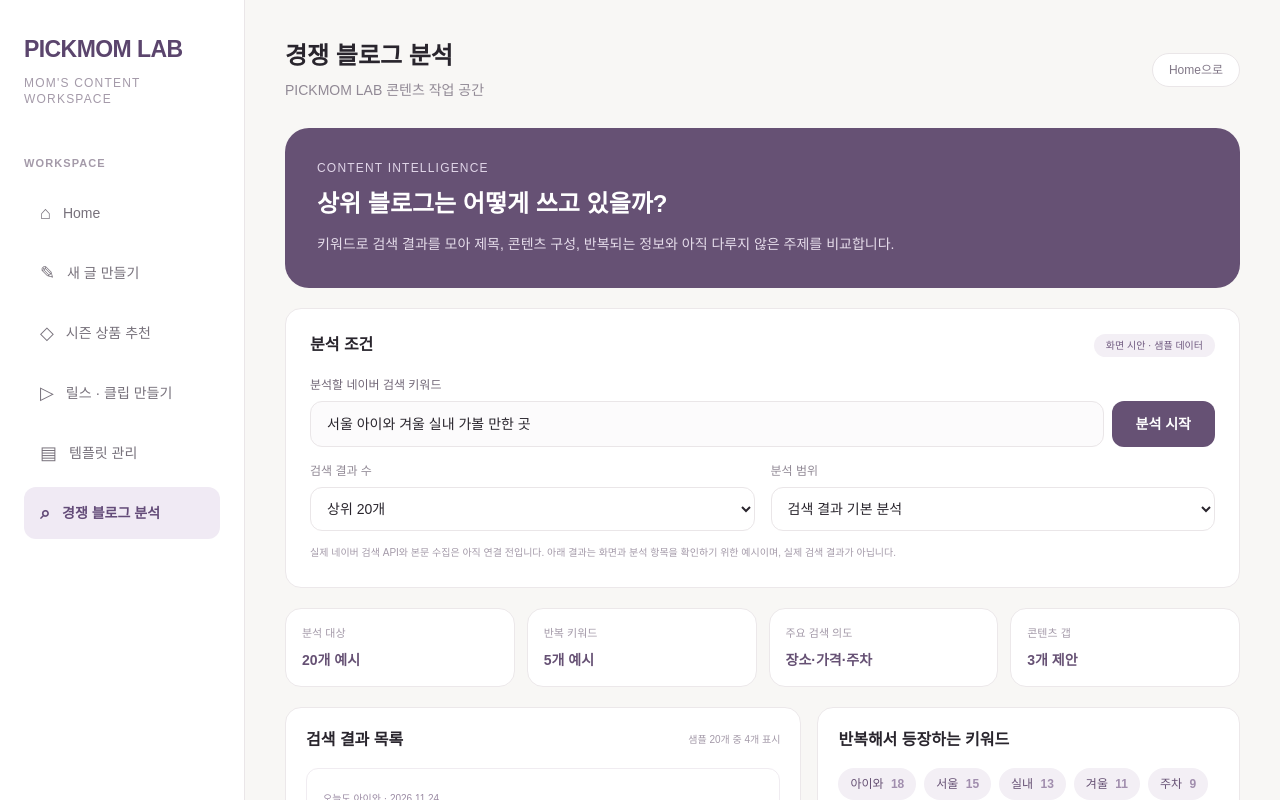
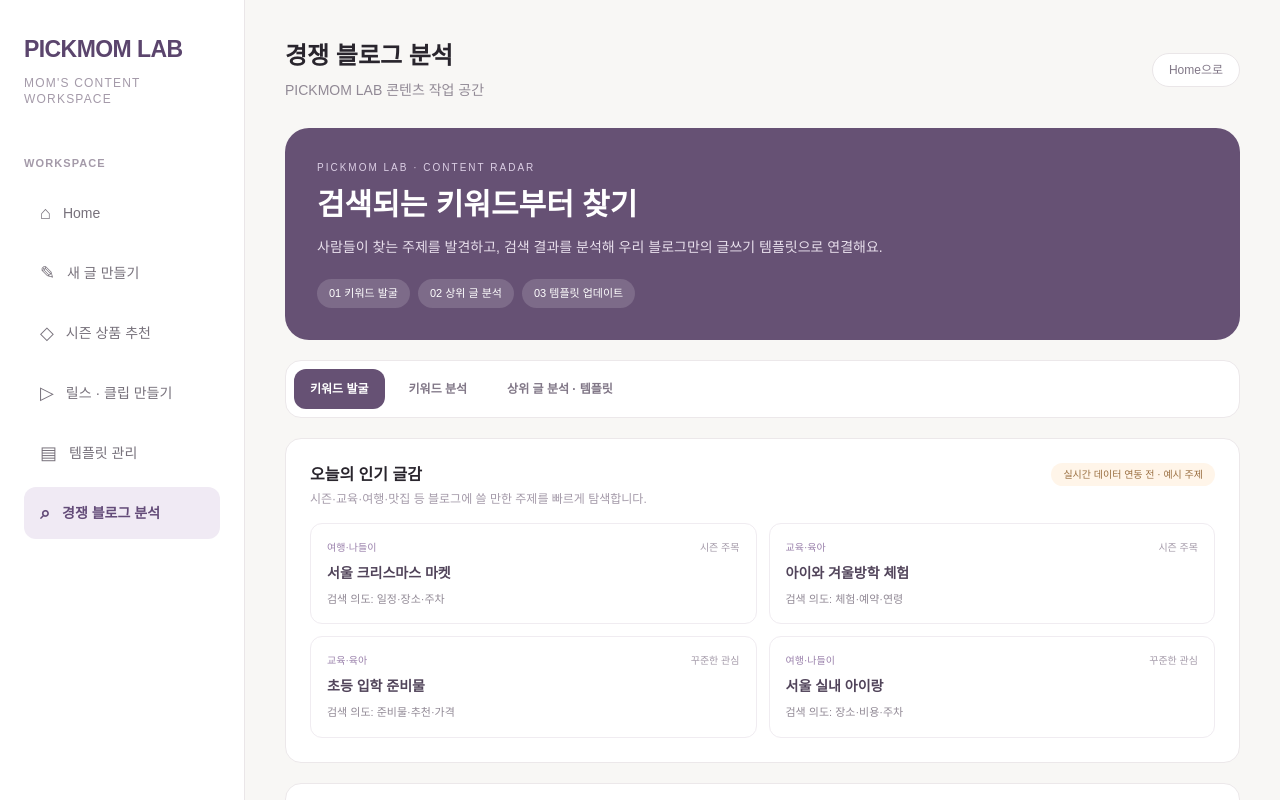
Before and after one commit to pickmom-lab/pickmom-lab, a Next.js app in the folder pickmom-web/: page / in a window 1280 px wide. Both pictures are taken after a click on the button "⌕ 경쟁 블로그 분석". Shown: the top 800 px of the page. Built offline with nearby package versions, Linux system fonts and the light colour scheme.

Commit message:
Redesign keyword discovery and template workflow screen

```diff
--- a/pickmom-web/src/app/components/competitor-analysis.tsx
+++ b/pickmom-web/src/app/components/competitor-analysis.tsx
@@ -1,78 +1,92 @@
 "use client";
 
-import { useMemo, useState } from "react";
+import { useState } from "react";
 
-const samplePosts = [
-  { title: "아이와 함께 가기 좋은 서울 겨울 실내 여행지 10곳", blog: "오늘도 아이와", date: "2026.11.24", summary: "겨울철 실내 나들이 장소와 예약 정보를 정리한 글", tags: ["서울", "아이와", "실내 여행"], length: "약 2,400자", media: "사진 18장 · 영상 1개" },
-  { title: "2026 서울 겨울 실내 놀거리 총정리, 아이랑 주말 나들이", blog: "육아 기록장", date: "2026.11.22", summary: "장소별 특징, 운영 시간, 주차 팁을 소개", tags: ["겨울", "실내 놀거리", "주말"], length: "약 1,900자", media: "사진 14장" },
-  { title: "추운 날 아이와 어디 가지? 서울 실내 체험 추천", blog: "엄마의 하루", date: "2026.11.20", summary: "체험형 공간 중심으로 연령별 추천", tags: ["아이 체험", "서울 나들이"], length: "약 2,100자", media: "사진 21장 · 영상 2개" },
-  { title: "서울 아이랑 가볼 만한 곳, 겨울방학 실내 코스", blog: "주말 탐험대", date: "2026.11.18", summary: "지역별 장소와 이동 동선을 안내", tags: ["겨울방학", "아이랑 가볼 만한 곳"], length: "약 1,700자", media: "사진 12장" },
+const trends = [
+  { keyword: "서울 크리스마스 마켓", category: "여행·나들이", change: "시즌 주목", intent: "일정·장소·주차" },
+  { keyword: "아이와 겨울방학 체험", category: "교육·육아", change: "시즌 주목", intent: "체험·예약·연령" },
+  { keyword: "초등 입학 준비물", category: "교육·육아", change: "꾸준한 관심", intent: "준비물·추천·가격" },
+  { keyword: "서울 실내 아이랑", category: "여행·나들이", change: "꾸준한 관심", intent: "장소·비용·주차" },
+];
+const related = [
+  { word: "서울 아이와 가볼 만한 곳", volume: "검색량 조회 필요", docs: "문서수 조회 필요", score: "분석 대기" },
+  { word: "서울 아이와 실내 체험", volume: "검색량 조회 필요", docs: "문서수 조회 필요", score: "분석 대기" },
+  { word: "서울 겨울 실내 놀거리", volume: "검색량 조회 필요", docs: "문서수 조회 필요", score: "분석 대기" },
+  { word: "아이와 주말 나들이 서울", volume: "검색량 조회 필요", docs: "문서수 조회 필요", score: "분석 대기" },
+  { word: "서울 아이 체험 예약", volume: "검색량 조회 필요", docs: "문서수 조회 필요", score: "분석 대기" },
+];
+const topPosts = [
+  { title: "서울 아이와 가볼 만한 곳, 겨울 실내 체험 BEST", blog: "예시 블로그 A", pattern: "지역+대상+시즌+추천형", sections: ["장소 한눈에 비교", "연령별 추천", "이용 요금과 예약", "주차와 방문 팁"] },
+  { title: "아이랑 주말 어디 가지? 서울 실내 놀거리 모음", blog: "예시 블로그 B", pattern: "질문형 도입+리스트형", sections: ["방문 전 요약", "장소별 특징", "아이 반응과 추천 연령", "운영 시간·주차"] },
+  { title: "겨울방학 아이와 가기 좋은 서울 체험 공간 7곳", blog: "예시 블로그 C", pattern: "숫자 리스트+상황 해결형", sections: ["추천 기준", "체험별 소개", "가격·예약 정보", "방문 시 유의점"] },
 ];
 
 export default function CompetitorAnalysis() {
+  const [tab, setTab] = useState("discover");
   const [keyword, setKeyword] = useState("서울 아이와 겨울 실내 가볼 만한 곳");
-  const [count, setCount] = useState("20");
-  const [scope, setScope] = useState("검색 결과 기본 분석");
   const [searched, setSearched] = useState(false);
-  const [expanded, setExpanded] = useState<number | null>(0);
-  const ready = keyword.trim().length > 0;
-  const commonTags = useMemo(() => ["아이와", "서울", "실내", "겨울", "주차"], []);
+  const [selected, setSelected] = useState<string[]>(["서울 아이와 가볼 만한 곳", "서울 아이와 실내 체험"]);
+  const [saved, setSaved] = useState(false);
+  const [toast, setToast] = useState("");
+  const [expanded, setExpanded] = useState(0);
+  const copy = (value: string) => {
+    if (typeof navigator !== "undefined" && navigator.clipboard) navigator.clipboard.writeText(value);
+    setToast("복사했어요.");
+  };
+  const saveTemplate = () => { setSaved(true); setToast("분석한 구성 요소를 글쓰기 템플릿에 반영할 준비가 됐어요."); };
   return (
-    <section className="mx-auto max-w-5xl space-y-5">
+    <section className="mx-auto max-w-6xl space-y-5 pb-8">
       <div className="rounded-3xl bg-[#665174] p-6 text-white md:p-8">
-        <div className="text-xs tracking-widest text-[#E0D5E8]">CONTENT INTELLIGENCE</div>
-        <h2 className="mt-3 text-2xl font-semibold">상위 블로그는 어떻게 쓰고 있을까?</h2>
-        <p className="mt-3 max-w-2xl text-sm leading-6 text-[#E6DDEB]">키워드로 검색 결과를 모아 제목, 콘텐츠 구성, 반복되는 정보와 아직 다루지 않은 주제를 비교합니다.</p>
+        <p className="text-[10px] tracking-[.2em] text-[#DCCFE5]">PICKMOM LAB · CONTENT RADAR</p>
+        <h2 className="mt-3 text-2xl font-semibold md:text-3xl">검색되는 키워드부터 찾기</h2>
+        <p className="mt-3 max-w-2xl text-sm leading-6 text-[#E8DFEC]">사람들이 찾는 주제를 발견하고, 검색 결과를 분석해 우리 블로그만의 글쓰기 템플릿으로 연결해요.</p>
+        <div className="mt-5 flex flex-wrap gap-2 text-[11px]">
+          <span className="rounded-full bg-white/15 px-3 py-1.5">01 키워드 발굴</span><span className="rounded-full bg-white/15 px-3 py-1.5">02 상위 글 분석</span><span className="rounded-full bg-white/15 px-3 py-1.5">03 템플릿 업데이트</span>
+        </div>
+      </div>
+      <div className="flex gap-2 overflow-x-auto rounded-2xl border border-[#ECE8EA] bg-white p-2">
+        {[["discover","키워드 발굴"],["analyze","키워드 분석"],["templates","상위 글 분석 · 템플릿"]].map(([id,label])=><button key={id} onClick={()=>setTab(id)} className={`shrink-0 rounded-xl px-4 py-3 text-xs font-semibold ${tab===id?"bg-[#665174] text-white":"text-[#817787] hover:bg-[#F8F5F9]"}`}>{label}</button>)}
       </div>
 
-      <div className="rounded-2xl border border-[#ECE8EA] bg-white p-5 md:p-6">
-        <div className="flex items-center justify-between gap-3">
-          <h3 className="font-semibold">분석 조건</h3>
-          <span className="rounded-full bg-[#F3EFF5] px-3 py-1 text-[10px] font-medium text-[#715B80]">화면 시안 · 샘플 데이터</span>
-        </div>
-        <label className="mt-5 block text-xs font-medium text-[#716777]">분석할 네이버 검색 키워드</label>
-        <div className="mt-2 flex flex-col gap-2 sm:flex-row">
-          <input value={keyword} onChange={e => setKeyword(e.target.value)} onKeyDown={e => { if (e.key === "Enter" && ready) setSearched(true); }} placeholder="예: 강남 아이와 가볼 만한 곳" className="min-w-0 flex-1 rounded-xl border border-[#EAE6E8] bg-[#FCFBFC] px-4 py-3 text-sm outline-none focus:border-[#9B82AC]" />
-          <button disabled={!ready} onClick={() => setSearched(true)} className="rounded-xl bg-[#665174] px-6 py-3 text-sm font-semibold text-white disabled:opacity-40">분석 시작</button>
-        </div>
-        <div className="mt-4 grid gap-4 sm:grid-cols-2">
-          <div><label className="block text-xs text-[#918995]">검색 결과 수</label><select value={count} onChange={e => setCount(e.target.value)} className="mt-2 w-full rounded-xl border border-[#EAE6E8] bg-white px-3 py-3 text-sm"><option value="10">상위 10개</option><option value="20">상위 20개</option><option value="30">상위 30개</option></select></div>
-          <div><label className="block text-xs text-[#918995]">분석 범위</label><select value={scope} onChange={e => setScope(e.target.value)} className="mt-2 w-full rounded-xl border border-[#EAE6E8] bg-white px-3 py-3 text-sm"><option>검색 결과 기본 분석</option><option>본문 구조 분석 포함</option></select></div>
-        </div>
-        <p className="mt-3 text-[10px] leading-5 text-[#A49AA9]">실제 네이버 검색 API와 본문 수집은 아직 연결 전입니다. 아래 결과는 화면과 분석 항목을 확인하기 위한 예시이며, 실제 검색 결과가 아닙니다.</p>
-      </div>
-
-      {searched && <div className="rounded-xl border border-[#DCD1E3] bg-[#F8F5F9] p-4 text-xs leading-6 text-[#665174]">현재는 UI 데모 모드입니다. ‘{keyword}’ 검색 결과를 실제로 조회한 것은 아니며, 샘플 분석 화면을 표시하고 있습니다. API 연결 후 실제 검색 결과로 대체됩니다.</div>}
-
-      <div className="grid grid-cols-2 gap-3 md:grid-cols-4">
-        {[["분석 대상", "20개 예시"], ["반복 키워드", "5개 예시"], ["주요 검색 의도", "장소·가격·주차"], ["콘텐츠 갭", "3개 제안"]].map(([k,v]) => <div key={k} className="rounded-2xl border border-[#ECE8EA] bg-white p-4"><p className="text-[11px] text-[#A49AA9]">{k}</p><p className="mt-2 text-sm font-semibold text-[#665174]">{v}</p></div>)}
-      </div>
-
-      <div className="grid gap-4 lg:grid-cols-[1.1fr_.9fr]">
-        <div className="rounded-2xl border border-[#ECE8EA] bg-white p-5">
-          <div className="flex items-center justify-between"><h3 className="font-semibold">검색 결과 목록</h3><span className="text-[10px] text-[#A49AA9]">샘플 {count}개 중 4개 표시</span></div>
-          <div className="mt-4 space-y-2">
-            {samplePosts.map((post,i) => <div key={post.title} className="rounded-xl border border-[#F0ECF1] p-4">
-              <button onClick={() => setExpanded(expanded === i ? null : i)} className="w-full text-left"><div className="flex items-start justify-between gap-3"><div><p className="text-[10px] text-[#9B8BA4]">{post.blog} · {post.date}</p><h4 className="mt-2 text-sm font-semibold leading-6">{post.title}</h4></div><span className="text-[#8D789C]">{expanded === i ? "−" : "+"}</span></div></button>
-              {expanded === i && <div className="mt-3 border-t border-[#F0ECF1] pt-3 text-xs leading-6 text-[#817787]"><p>{post.summary}</p><p className="mt-2">본문 길이: {post.length}</p><p>미디어: {post.media}</p><div className="mt-2 flex flex-wrap gap-1">{post.tags.map(t => <span key={t} className="rounded-full bg-[#F5F1F6] px-2 py-1 text-[10px] text-[#715B80]">#{t}</span>)}</div></div>}
-            </div>)}
+      {tab==="discover" && <>
+        <div className="rounded-2xl border border-[#ECE8EA] bg-white p-5 md:p-6">
+          <div className="flex flex-wrap items-center justify-between gap-2"><h3 className="font-semibold">오늘의 인기 글감</h3><span className="rounded-full bg-[#FFF5E9] px-3 py-1 text-[10px] text-[#9B7042]">실시간 데이터 연동 전 · 예시 주제</span></div>
+          <p className="mt-1 text-xs text-[#A49AA9]">시즌·교육·여행·맛집 등 블로그에 쓸 만한 주제를 빠르게 탐색합니다.</p>
+          <div className="mt-4 grid gap-3 sm:grid-cols-2">
+            {trends.map((item,i)=><button key={item.keyword} onClick={()=>{setKeyword(item.keyword);setTab("analyze");setSearched(false);}} className="rounded-xl border border-[#F0ECF1] p-4 text-left hover:border-[#B9A7C5]"><div className="flex items-center justify-between gap-2"><span className="text-[10px] text-[#9B82AC]">{item.category}</span><span className="text-[10px] text-[#A49AA9]">{item.change}</span></div><p className="mt-2 text-sm font-semibold text-[#51445A]">{item.keyword}</p><p className="mt-2 text-[11px] text-[#918995]">검색 의도: {item.intent}</p></button>)}
           </div>
         </div>
-        <div className="space-y-4">
-          <div className="rounded-2xl border border-[#ECE8EA] bg-white p-5"><h3 className="font-semibold">반복해서 등장하는 키워드</h3><div className="mt-4 flex flex-wrap gap-2">{commonTags.map((t,i)=><span key={t} className="rounded-full bg-[#F3EFF5] px-3 py-2 text-xs text-[#665174]">{t} <b className="ml-1 text-[#A18EAE]">{[18,15,13,11,9][i]}</b></span>)}</div><p className="mt-3 text-[10px] text-[#A49AA9]">※ 빈도는 화면 예시용 임의 수치입니다.</p></div>
-          <div className="rounded-2xl border border-[#ECE8EA] bg-white p-5"><h3 className="font-semibold">공통 콘텐츠 구성</h3><ol className="mt-4 space-y-3 text-xs text-[#716777]">{["장소·시설 기본 소개","아이 연령 및 추천 대상","체험·놀이 요소 소개","가격·운영 시간","주차 및 방문 팁"].map((x,i)=><li key={x} className="flex gap-3"><span className="text-[#9B82AC]">{String(i+1).padStart(2,"0")}</span>{x}</li>)}</ol></div>
+        <div className="rounded-2xl border border-[#ECE8EA] bg-white p-5 md:p-6">
+          <h3 className="font-semibold">키워드 직접 발굴</h3><p className="mt-1 text-xs text-[#A49AA9]">관심 있는 주제나 상품·장소를 입력해 연관 키워드로 확장하세요.</p>
+          <div className="mt-4 flex flex-col gap-2 sm:flex-row"><input value={keyword} onChange={e=>setKeyword(e.target.value)} onKeyDown={e=>{if(e.key==="Enter"&&keyword.trim())setTab("analyze");}} placeholder="예: 아이와 겨울 여행, 초등 영어 교재" className="min-w-0 flex-1 rounded-xl border border-[#EAE6E8] bg-[#FCFBFC] px-4 py-3 text-sm outline-none focus:border-[#9B82AC]"/><button onClick={()=>{setTab("analyze");setSearched(true);}} disabled={!keyword.trim()} className="rounded-xl bg-[#665174] px-6 py-3 text-sm font-semibold text-white disabled:opacity-40">키워드 분석하기</button></div>
         </div>
-      </div>
+      </>}
 
-      <div className="rounded-2xl border border-[#ECE8EA] bg-white p-5 md:p-6">
-        <h3 className="font-semibold">경쟁 콘텐츠에서 찾은 작성 기회</h3>
-        <p className="mt-1 text-xs text-[#A49AA9]">샘플 데이터를 바탕으로 구성한 제안 예시</p>
-        <div className="mt-4 grid gap-3 md:grid-cols-3">
-          {[["방문 전 의사결정 정보","연령별 추천, 실제 소요 시간, 예약 필요 여부를 한눈에 비교"],["엄마 관점의 현실 정보","유모차 동선, 화장실, 식사 공간, 주차 요금을 구체적으로 기록"],["직접 경험 기반 차별화","아이의 실제 반응과 좋았던 점·아쉬웠던 점을 사진과 함께 제시"]].map(([t,d])=><div key={t} className="rounded-xl bg-[#F8F5F9] p-4"><h4 className="text-sm font-semibold text-[#665174]">{t}</h4><p className="mt-2 text-xs leading-6 text-[#817787]">{d}</p></div>)}
+      {tab==="analyze" && <>
+        <div className="rounded-2xl border border-[#ECE8EA] bg-white p-5 md:p-6">
+          <h3 className="font-semibold">키워드 검색량·경쟁도 분석</h3><div className="mt-4 flex flex-col gap-2 sm:flex-row"><input value={keyword} onChange={e=>setKeyword(e.target.value)} placeholder="분석할 키워드 입력" className="min-w-0 flex-1 rounded-xl border border-[#EAE6E8] px-4 py-3 text-sm outline-none focus:border-[#9B82AC]"/><button onClick={()=>setSearched(true)} disabled={!keyword.trim()} className="rounded-xl bg-[#665174] px-6 py-3 text-sm font-semibold text-white disabled:opacity-40">분석 실행</button></div>
+          <p className="mt-3 text-[10px] leading-5 text-[#A49AA9]">실제 월간 검색량은 네이버 검색광고 키워드 도구/API, 블로그 문서 수와 노출 글은 네이버 검색 결과를 연결해 표시해야 합니다. 아직 API 연결 전이므로 숫자를 임의로 만들지 않습니다.</p>
         </div>
-        <div className="mt-5 rounded-xl border border-[#EAE3EE] p-4"><p className="text-xs font-semibold text-[#665174]">추천 글 구성</p><ol className="mt-3 space-y-2 text-xs leading-6 text-[#716777]">{["방문 전 확인할 핵심 정보 요약","장소별 특징과 아이 연령대","직접 방문했을 때의 동선과 체험","주차·예약·비용 등 실용 정보","추천 대상과 아쉬운 점 정리"].map((x,i)=><li key={x}>{i+1}. {x}</li>)}</ol><button onClick={() => navigator.clipboard?.writeText("방문 전 확인할 핵심 정보 요약\n장소별 특징과 아이 연령대\n직접 방문했을 때의 동선과 체험\n주차·예약·비용 등 실용 정보\n추천 대상과 아쉬운 점 정리")} className="mt-4 rounded-lg bg-[#665174] px-4 py-2 text-xs font-semibold text-white">목차 복사</button></div>
-      </div>
-      <p className="px-1 text-[10px] leading-5 text-[#A49AA9]">분석 원칙: 실제 검색 결과에서 확인한 사실, 본문에서 추출한 항목, AI가 제안한 해석을 별도 표시합니다. 검색량·방문자 수·블로그 내부 통계처럼 제공되지 않는 값은 추정해 사실처럼 표시하지 않습니다.</p>
+        <div className="rounded-2xl border border-[#E9E1ED] bg-[#F8F5F9] p-4"><p className="text-xs font-semibold text-[#665174]">{searched?"분석 요청이 입력됐어요. 실제 데이터 연결 전입니다.":"분석할 키워드를 입력해 주세요."}</p><p className="mt-1 text-xs leading-5 text-[#817787]">검색량, 블로그 문서 수, 검색량 대비 경쟁도, PC·모바일 비중, 최근 관심도, 연관 키워드를 한 번에 비교하는 영역입니다.</p></div>
+        <div className="overflow-hidden rounded-2xl border border-[#ECE8EA] bg-white">
+          <div className="border-b border-[#F0ECF1] p-5"><h3 className="font-semibold">연관 키워드 후보</h3><p className="mt-1 text-xs text-[#A49AA9]">키워드를 선택해 글감 후보로 모을 수 있어요.</p></div>
+          <div className="overflow-x-auto"><table className="w-full min-w-[600px] text-left text-xs"><thead className="bg-[#FAF9FA] text-[#918995]"><tr><th className="p-3">선택</th><th className="p-3">연관 키워드</th><th className="p-3">월 검색량</th><th className="p-3">블로그 문서 수</th><th className="p-3">기회도</th></tr></thead><tbody>{related.map(row=><tr key={row.word} className="border-t border-[#F2EFF3]"><td className="p-3"><input type="checkbox" checked={selected.includes(row.word)} onChange={e=>setSelected(old=>e.target.checked?[...old,row.word]:old.filter(x=>x!==row.word))}/></td><td className="p-3 font-medium text-[#51445A]">{row.word}</td><td className="p-3 text-[#A49AA9]">{row.volume}</td><td className="p-3 text-[#A49AA9]">{row.docs}</td><td className="p-3"><span className="rounded-full bg-[#F5F1F6] px-2 py-1 text-[#806B8E]">{row.score}</span></td></tr>)}</tbody></table></div>
+          <div className="flex flex-wrap items-center justify-between gap-2 border-t border-[#F0ECF1] p-4"><span className="text-xs text-[#817787]">{selected.length}개 키워드 선택</span><button onClick={()=>copy(selected.join("\n"))} className="rounded-lg bg-[#665174] px-4 py-2 text-xs font-semibold text-white">선택 키워드 복사</button></div>
+        </div>
+      </>}
+
+      {tab==="templates" && <>
+        <div className="rounded-2xl border border-[#ECE8EA] bg-white p-5 md:p-6"><h3 className="font-semibold">검색 결과 상위 블로그 글 비교</h3><p className="mt-1 text-xs leading-5 text-[#A49AA9]">실제 상위 노출 글을 수집한 뒤 제목·소제목·본문 구성·사진 배치·검색 의도를 비교합니다. 아래는 화면 구조 확인용 예시입니다.</p>
+          <div className="mt-4 space-y-3">{topPosts.map((post,i)=><div key={post.title} className="rounded-xl border border-[#F0ECF1] p-4"><button onClick={()=>setExpanded(expanded===i?-1:i)} className="flex w-full items-start justify-between gap-3 text-left"><div><p className="text-[10px] text-[#9B82AC]">{post.blog} · 예시 데이터</p><p className="mt-1 text-sm font-semibold leading-6 text-[#51445A]">{post.title}</p><p className="mt-1 text-[10px] text-[#918995]">제목 패턴: {post.pattern}</p></div><span className="text-[#9B82AC]">{expanded===i?"−":"+"}</span></button>{expanded===i&&<div className="mt-3 border-t border-[#F0ECF1] pt-3"><p className="text-xs font-semibold text-[#665174]">본문 목차 패턴</p><ol className="mt-2 space-y-2 text-xs text-[#817787]">{post.sections.map((s,j)=><li key={s}>{j+1}. {s}</li>)}</ol><button onClick={()=>copy(post.sections.join("\n"))} className="mt-3 rounded-lg border border-[#E5DCE9] px-3 py-2 text-[11px] text-[#665174]">구성 복사</button></div>}</div>)}</div>
+        </div>
+        <div className="rounded-2xl border border-[#ECE8EA] bg-white p-5 md:p-6"><div className="flex flex-wrap items-center justify-between gap-2"><div><h3 className="font-semibold">내 글쓰기 템플릿 업데이트</h3><p className="mt-1 text-xs text-[#A49AA9]">상위 글의 공통 구성은 참고하고, 내 경험과 차별화 요소를 추가합니다.</p></div><span className="rounded-full bg-[#F3EFF5] px-3 py-1 text-[10px] text-[#715B80]">템플릿 연결 예정</span></div>
+          <div className="mt-4 grid gap-3 md:grid-cols-2"><div className="rounded-xl bg-[#F8F5F9] p-4"><p className="text-xs font-semibold text-[#665174]">공통으로 참고할 항목</p><ul className="mt-2 space-y-2 text-xs leading-5 text-[#817787]"><li>· 제목에 핵심 키워드와 구체적 대상 포함</li><li>· 첫 부분에 핵심 정보 요약</li><li>· 소제목으로 장소·가격·예약·주차 분리</li><li>· 사진과 실제 경험을 근거로 설명</li></ul></div><div className="rounded-xl bg-[#F8F5F9] p-4"><p className="text-xs font-semibold text-[#665174]">내 글에서 차별화할 항목</p><ul className="mt-2 space-y-2 text-xs leading-5 text-[#817787]"><li>· 우리 아이 연령과 실제 반응</li><li>· 직접 방문하며 확인한 장단점</li><li>· 부모가 결정할 때 필요한 현실 정보</li><li>· 다른 글에 없는 구체적인 팁</li></ul></div></div>
+          <button onClick={saveTemplate} className="mt-4 w-full rounded-xl bg-[#665174] px-5 py-3 text-sm font-semibold text-white">{saved?"템플릿 반영 준비 완료":"이 구성을 글쓰기 템플릿에 반영"}</button>
+          {saved&&<p className="mt-3 text-xs text-[#665174]">현재 화면에서 반영 상태를 표시했습니다. 실제 글쓰기 템플릿 저장·자동 반영은 다음 연동 단계에서 구현합니다.</p>}
+        </div>
+      </>}
+      {toast&&<div role="status" className="fixed bottom-24 left-1/2 z-50 -translate-x-1/2 rounded-full bg-[#51445A] px-4 py-2 text-xs text-white shadow-lg">{toast}<button onClick={()=>setToast("")} className="ml-3">닫기</button></div>}
+      <p className="px-1 text-[10px] leading-5 text-[#A49AA9]">데이터 원칙: 검색량·문서 수·급상승률은 공식 또는 확인 가능한 데이터 연결 후 표시합니다. 샘플 화면의 주제와 예시 블로그는 실제 상위 노출 결과가 아닙니다. 상위 노출과 홈판 추천은 별도 노출면으로 구분해 분석합니다.</p>
     </section>
   );
 }
```
